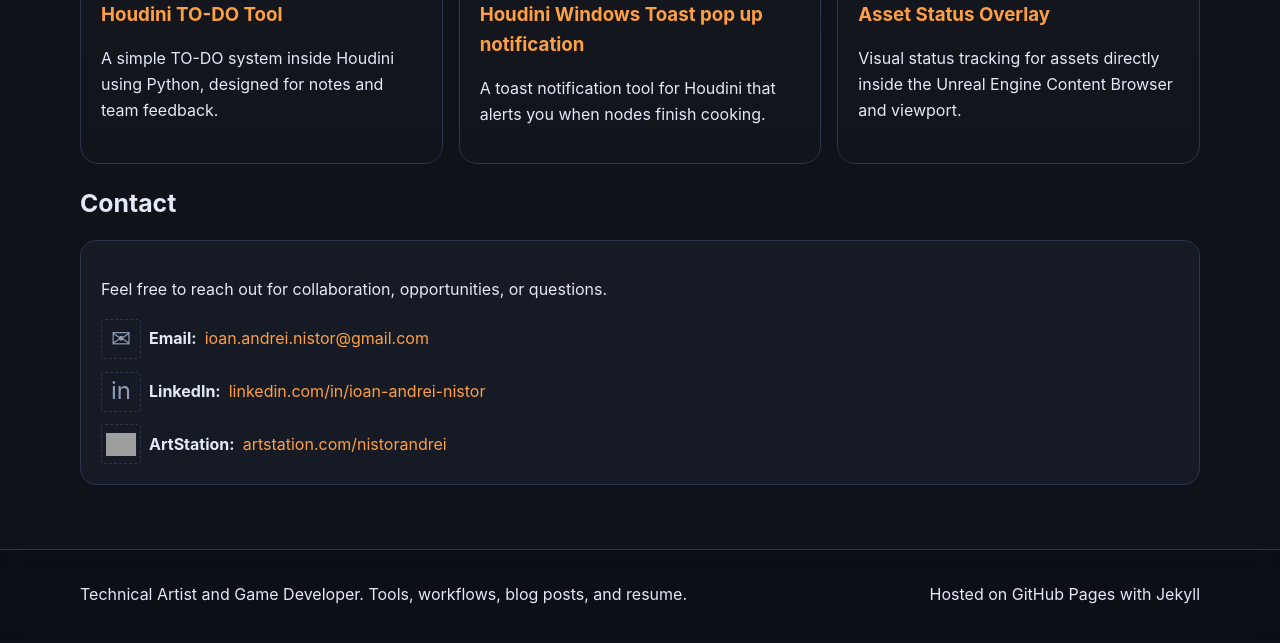
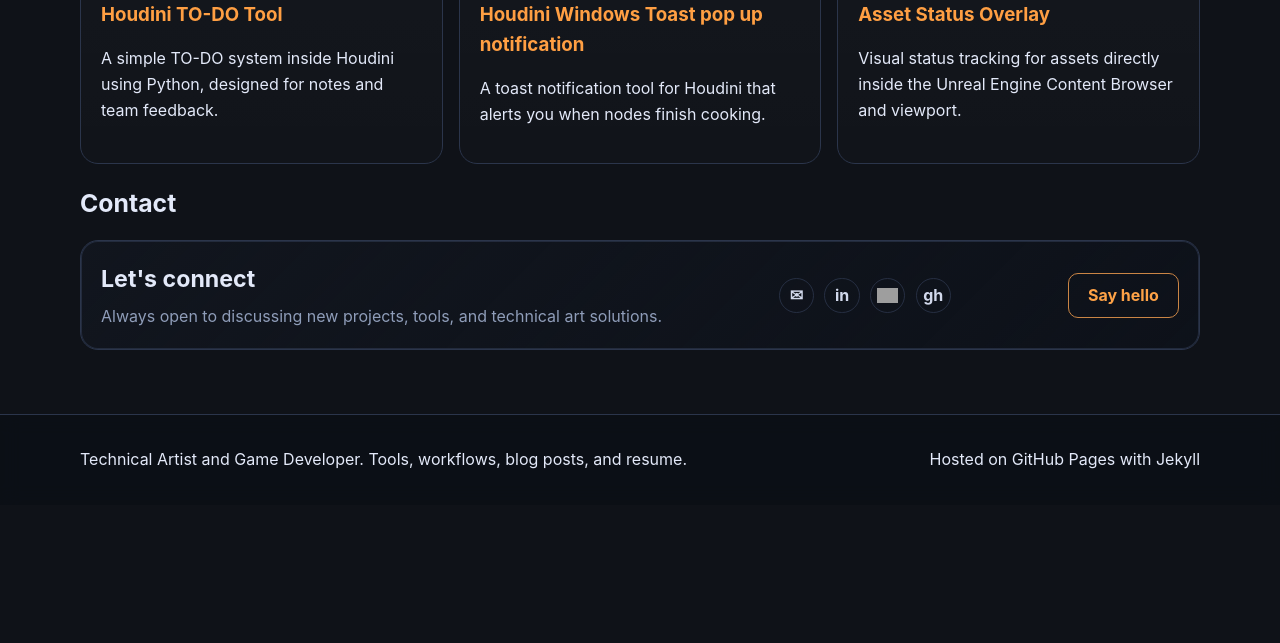
Before and after one commit to ianistor/ian_mywebsite, a Jekyll site: the page built from index.md, in a window 1280 px wide, cut to the strip 2341-3078 px from the top of the page. Shown: the top 643 px of the strip. Built offline with Jekyll 4.4.1, drawn with Linux system fonts in a browser that asks for light colours; nearby versions of some CDN libraries; grey boxes are pictures that could not be loaded.

Commit message:
Redesign landing page contact strip

```diff
--- a/assets/css/style.css
+++ b/assets/css/style.css
@@ -1451,6 +1451,26 @@
   padding: 1.25rem;
 }
 
+.contact-strip {
+  display: flex;
+  align-items: center;
+  justify-content: space-between;
+  gap: 1.25rem;
+  border-radius: 18px;
+  background: linear-gradient(135deg, color-mix(in srgb, var(--panel) 84%, #000 16%), color-mix(in srgb, var(--surface-glass) 86%, #061127 14%));
+  box-shadow: inset 0 0 0 1px color-mix(in srgb, var(--line) 70%, transparent);
+}
+
+.contact-copy h3 {
+  margin: 0;
+  font-size: 1.45rem;
+}
+
+.contact-copy p {
+  margin: 0.35rem 0 0;
+  color: var(--muted);
+}
+
 .contact-list {
   list-style: none;
   margin: 0.75rem 0 0;
@@ -1466,24 +1486,71 @@
   flex-wrap: wrap;
 }
 
+.contact-list-inline {
+  margin: 0;
+  display: flex;
+  align-items: center;
+  gap: 0.65rem;
+}
+
+.contact-list-inline li {
+  flex-wrap: nowrap;
+}
+
+.contact-icon-link {
+  display: inline-flex;
+  text-decoration: none;
+}
+
 .contact-icon {
-  width: 2.5rem;
-  height: 2.5rem;
+  width: 2.2rem;
+  height: 2.2rem;
   display: inline-flex;
   align-items: center;
   justify-content: center;
-  color: var(--muted);
-  border: 1px dashed var(--line);
-  border-radius: 4px;
-  font-size: 1.5rem;
+  color: color-mix(in srgb, var(--text) 78%, var(--muted) 22%);
+  border: 1px solid color-mix(in srgb, var(--line) 84%, transparent);
+  border-radius: 999px;
+  background: color-mix(in srgb, var(--surface) 94%, transparent);
+  font-size: 1rem;
+  font-weight: 700;
   flex-shrink: 0;
+  transition: transform 150ms ease, border-color 150ms ease;
+}
+
+.contact-icon-link:hover .contact-icon,
+.contact-icon-link:focus-visible .contact-icon {
+  transform: translateY(-1px);
+  border-color: color-mix(in srgb, var(--accent) 65%, var(--line) 35%);
 }
 
 .contact-icon-img {
-  width: 1.9rem;
-  height: 1.9rem;
+  width: 1.3rem;
+  height: 1.3rem;
   display: block;
   object-fit: contain;
+}
+
+.contact-cta {
+  display: inline-flex;
+  align-items: center;
+  justify-content: center;
+  white-space: nowrap;
+  min-height: 2.55rem;
+  padding: 0.55rem 1.2rem;
+  border-radius: 10px;
+  border: 1px solid color-mix(in srgb, var(--accent) 75%, var(--line) 25%);
+  color: color-mix(in srgb, var(--accent) 84%, #f9b25e 16%);
+  text-decoration: none;
+  font-weight: 700;
+  background: color-mix(in srgb, var(--surface) 92%, transparent);
+}
+
+@media (max-width: 820px) {
+  .contact-strip {
+    flex-direction: column;
+    align-items: flex-start;
+  }
 }
 
 
--- a/index.md
+++ b/index.md
@@ -144,26 +144,37 @@
   <div class="section-head">
     <h2>Contact</h2>
   </div>
-  <div class="card contact-box">
-    <p>Feel free to reach out for collaboration, opportunities, or questions.</p>
-    <ul class="contact-list">
+  <div class="card contact-box contact-strip">
+    <div class="contact-copy">
+      <h3>Let's connect</h3>
+      <p>Always open to discussing new projects, tools, and technical art solutions.</p>
+    </div>
+
+    <ul class="contact-list contact-list-inline" aria-label="Social links">
       <li>
-        <span class="contact-icon" aria-hidden="true">✉</span>
-        <strong>Email:</strong>
-        <a href="mailto:{{ site.email }}">{{ site.email }}</a>
+        <a href="mailto:{{ site.email }}" class="contact-icon-link" aria-label="Email">
+          <span class="contact-icon" aria-hidden="true">✉</span>
+        </a>
       </li>
       <li>
-        <span class="contact-icon" aria-hidden="true">in</span>
-        <strong>LinkedIn:</strong>
-        <a href="https://www.linkedin.com/in/ioan-andrei-nistor/" target="_blank" rel="noopener noreferrer">linkedin.com/in/ioan-andrei-nistor</a>
+        <a href="https://www.linkedin.com/in/ioan-andrei-nistor/" target="_blank" rel="noopener noreferrer" class="contact-icon-link" aria-label="LinkedIn">
+          <span class="contact-icon" aria-hidden="true">in</span>
+        </a>
       </li>
       <li>
-        <span class="contact-icon contact-icon-artstation" aria-hidden="true">
-          <img src="https://raw.githubusercontent.com/ianistor/ian_website/main/assets/images/companieslogos/artstation_grey.png" alt="" class="contact-icon-img" loading="lazy" decoding="async">
-        </span>
-        <strong>ArtStation:</strong>
-        <a href="https://www.artstation.com/nistorandrei" target="_blank" rel="noopener noreferrer">artstation.com/nistorandrei</a>
+        <a href="https://www.artstation.com/nistorandrei" target="_blank" rel="noopener noreferrer" class="contact-icon-link" aria-label="ArtStation">
+          <span class="contact-icon contact-icon-artstation" aria-hidden="true">
+            <img src="https://raw.githubusercontent.com/ianistor/ian_website/main/assets/images/companieslogos/artstation_grey.png" alt="" class="contact-icon-img" loading="lazy" decoding="async">
+          </span>
+        </a>
+      </li>
+      <li>
+        <a href="https://github.com/ianistor" target="_blank" rel="noopener noreferrer" class="contact-icon-link" aria-label="GitHub">
+          <span class="contact-icon" aria-hidden="true">gh</span>
+        </a>
       </li>
     </ul>
+
+    <a href="mailto:{{ site.email }}" class="contact-cta">Say hello</a>
   </div>
 </section>
```
